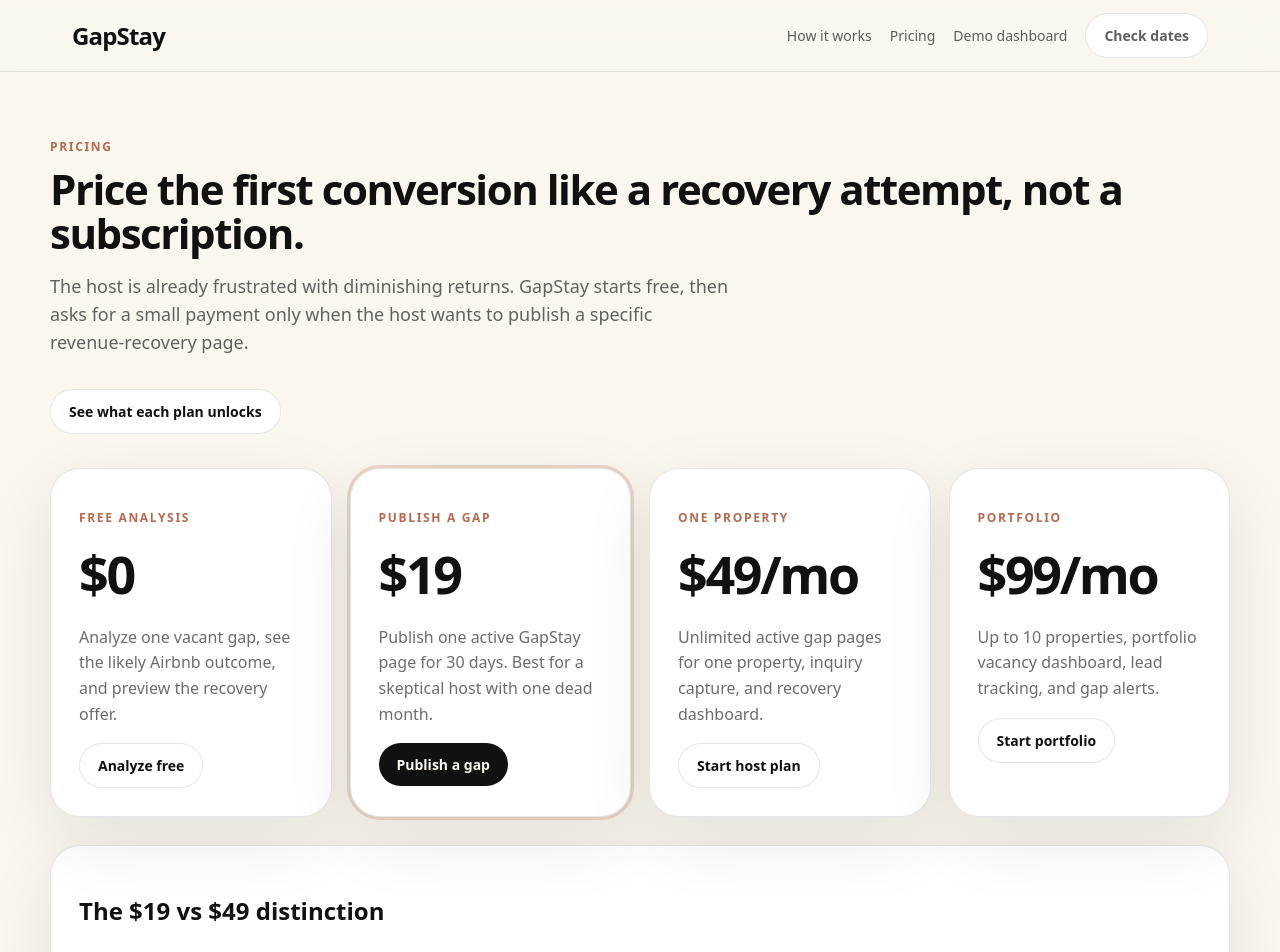
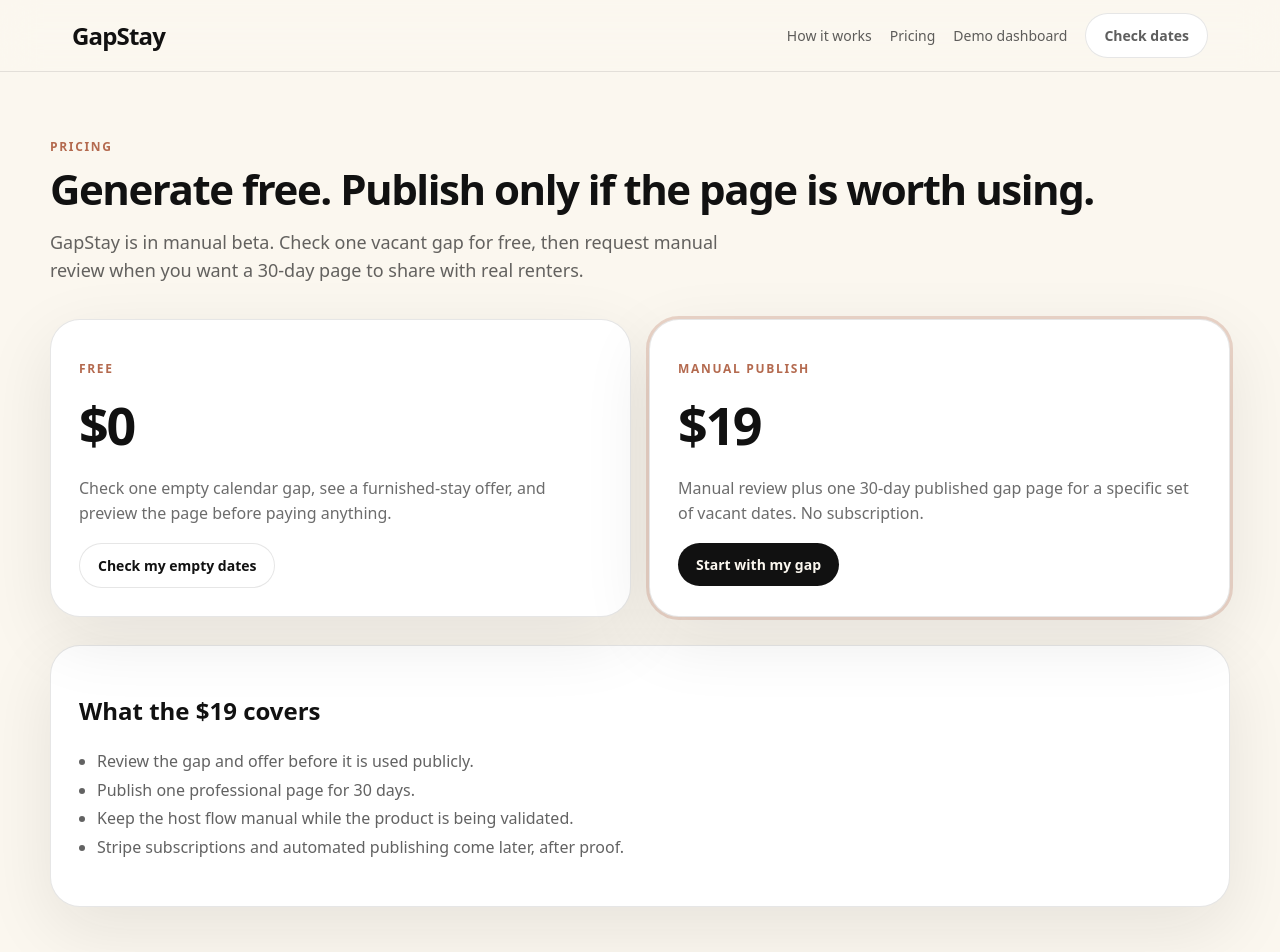
Before and after one commit to pissclams1/Pissclams, a Next.js app: page /pricing in a window 1280 px wide. Shown: the top 952 px of the page. Built offline with nearby package versions, Linux system fonts and the light colour scheme.

Commit message:
Align pricing with manual MVP

```diff
--- a/app/pricing/page.tsx
+++ b/app/pricing/page.tsx
@@ -1,19 +1,32 @@
 import Link from "next/link";
-
-const plans = [
-  { name: "Free analysis", price: "$0", text: "Analyze one vacant gap, see the likely Airbnb outcome, and preview the recovery offer.", cta: "Analyze free", featured: false },
-  { name: "Publish a gap", price: "$19", text: "Publish one active GapStay page for 30 days. Best for a skeptical host with one dead month.", cta: "Publish a gap", featured: true },
-  { name: "One property", price: "$49/mo", text: "Unlimited active gap pages for one property, inquiry capture, and recovery dashboard.", cta: "Start host plan", featured: false },
-  { name: "Portfolio", price: "$99/mo", text: "Up to 10 properties, portfolio vacancy dashboard, lead tracking, and gap alerts.", cta: "Start portfolio", featured: false }
-];
 
 export default function PricingPage(){
   return <main className="wrap section topspace">
     <p className="kicker">Pricing</p>
-    <h1 className="big">Price the first conversion like a recovery attempt, not a subscription.</h1>
-    <p className="lead" style={{fontSize:18}}>The host is already frustrated with diminishing returns. GapStay starts free, then asks for a small payment only when the host wants to publish a specific revenue-recovery page.</p>
-    <div className="actions"><Link className="pill" href="/demos">See what each plan unlocks</Link></div>
-    <div className="grid grid4" style={{marginTop:34}}>{plans.map(p=><div className="card pad" key={p.name} style={p.featured?{outline:"3px solid rgba(180,106,79,.25)"}:{}}><p className="kicker">{p.name}</p><div className="price">{p.price}</div><p className="muted">{p.text}</p><Link className={p.featured?"darkpill":"pill"} href="/host">{p.cta}</Link></div>)}</div>
-    <section className="card pad" style={{marginTop:28}}><h2>The $19 vs $49 distinction</h2><p className="muted"><b>$19 is a one-time campaign for one dead gap.</b> <b>$49/month is the operating plan for one property.</b> The first is for skeptical hosts. The second is for hosts who have repeat gaps and want GapStay to stay attached to the property.</p><ul className="list"><li>The free analysis creates the aha moment before payment.</li><li>The $19 page is easy to justify against one possible $3,000 to $5,000 recovered stay.</li><li>The $49 and $99 plans become rational once hosts see multiple gaps.</li><li>A 3% to 7% success fee can come later if GapStay handles booking and payment.</li></ul></section>
+    <h1 className="big">Generate free. Publish only if the page is worth using.</h1>
+    <p className="lead" style={{fontSize:18}}>GapStay is in manual beta. Check one vacant gap for free, then request manual review when you want a 30-day page to share with real renters.</p>
+    <div className="grid grid2" style={{marginTop:34}}>
+      <div className="card pad">
+        <p className="kicker">Free</p>
+        <div className="price">$0</div>
+        <p className="muted">Check one empty calendar gap, see a furnished-stay offer, and preview the page before paying anything.</p>
+        <Link className="pill" href="/host">Check my empty dates</Link>
+      </div>
+      <div className="card pad" style={{outline:"3px solid rgba(180,106,79,.25)"}}>
+        <p className="kicker">Manual publish</p>
+        <div className="price">$19</div>
+        <p className="muted">Manual review plus one 30-day published gap page for a specific set of vacant dates. No subscription.</p>
+        <Link className="darkpill" href="/host">Start with my gap</Link>
+      </div>
+    </div>
+    <section className="card pad" style={{marginTop:28}}>
+      <h2>What the $19 covers</h2>
+      <ul className="list">
+        <li>Review the gap and offer before it is used publicly.</li>
+        <li>Publish one professional page for 30 days.</li>
+        <li>Keep the host flow manual while the product is being validated.</li>
+        <li>Stripe subscriptions and automated publishing come later, after proof.</li>
+      </ul>
+    </section>
   </main>
 }
```
